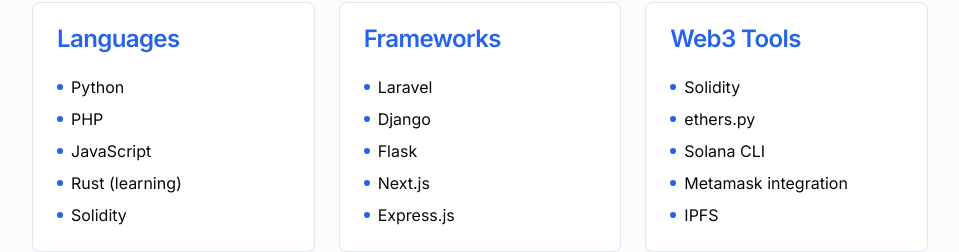
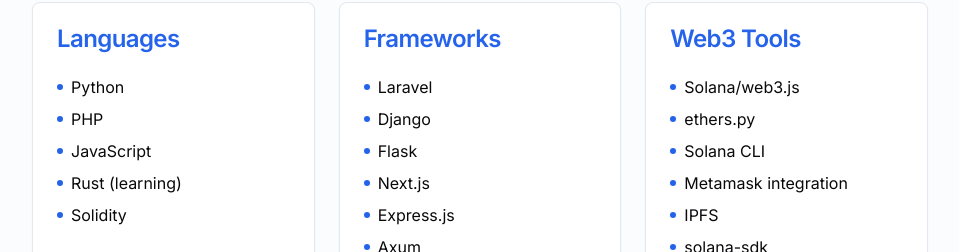
Before and after one commit to ojohpeters/MyPortFolio, a Next.js app: page / in a window 1280 px wide. Shown: the part 2548-2800 px from the top of the page, without its empty margins (160-1119 px from the left). Built offline with nearby package versions, Linux system fonts and the light colour scheme.

Commit message:
updated resume

```diff
--- a/components/skills.tsx
+++ b/components/skills.tsx
@@ -11,11 +11,11 @@ const skillCategories = [
   },
   {
     title: "Frameworks",
-    skills: ["Laravel", "Django", "Flask", "Next.js", "Express.js"],
+    skills: ["Laravel", "Django", "Flask", "Next.js", "Express.js", "Axum"],
   },
   {
     title: "Web3 Tools",
-    skills: ["Solidity", "ethers.py", "Solana CLI", "Metamask integration", "IPFS"],
+    skills: ["Solana/web3.js", "ethers.py", "Solana CLI", "Metamask integration", "IPFS", "solana-sdk", "solana-client", "spl"],
   },
   {
     title: "AI & ML",
```
Also changed, not shown: 1 other file (tests, documents, lock files or other folders).
